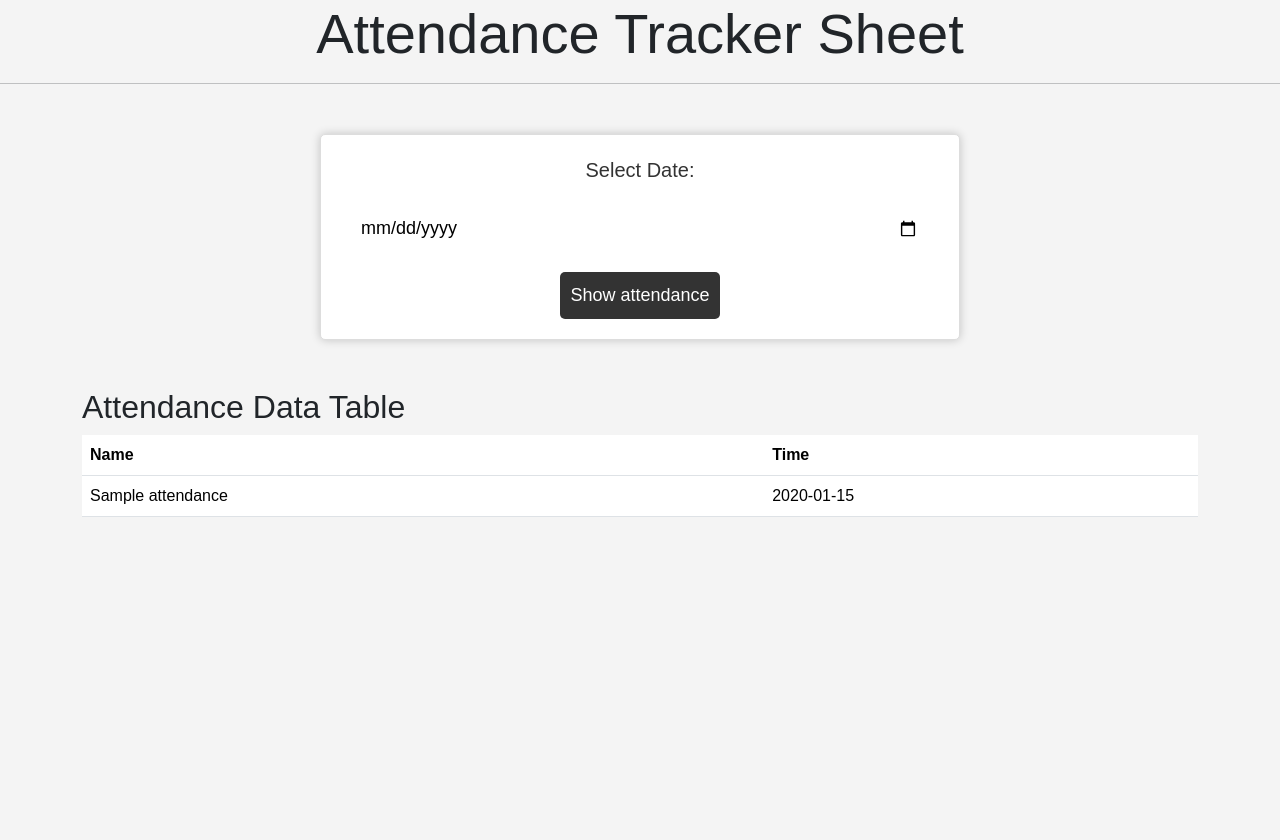
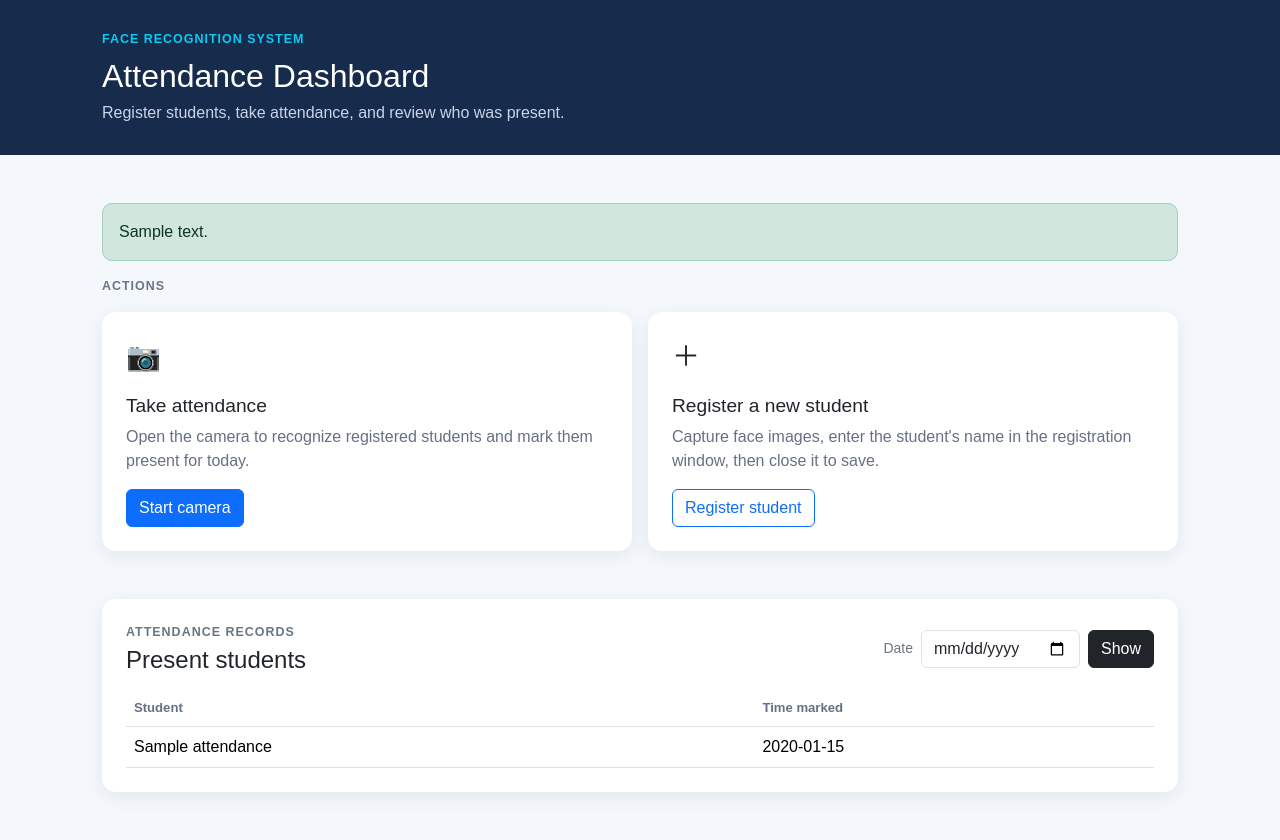
Before and after one commit to Kajal1925/python-project, a Flask app: template templates/index.html in a window 1280 px wide. Before the commit the page ends 517 px from the top, so only its background shows below. Run offline with Flask 3, Linux system fonts and the light colour scheme; the template is opened without the code that fills it: most values are stand-ins (such as "Sample title", 1, 10 or a date in 2020).

Commit message:
Update attendance dashboard

```diff
--- a/app.py
+++ b/app.py
@@ -1,50 +1,127 @@
-from flask import Flask, render_template, request
+from datetime import date, datetime
+import os
 import sqlite3
-from datetime import datetime
+import subprocess
+import sys
 import threading
-import os
-import shutil
-import subprocess
+import webbrowser
 
+from flask import Flask, jsonify, redirect, render_template, request, url_for
+
+
+BASE_DIR = os.path.dirname(os.path.abspath(__file__))
+DATABASE_PATH = os.path.join(BASE_DIR, "attendance.db")
 app = Flask(__name__)
 
-@app.route('/')
-def index():
-    return render_template('index.html', selected_date='', no_data=False)
-
-@app.route('/attendance', methods=['POST'])
-def attendance():
-    selected_date = request.form.get('selected_date')
-    selected_date_obj = datetime.strptime(selected_date, '%Y-%m-%d')
-    formatted_date = selected_date_obj.strftime('%Y-%m-%d')
-
-    conn = sqlite3.connect('attendance.db')
-    cursor = conn.cursor()
-
-    cursor.execute("SELECT name, time FROM attendance WHERE date = ?", (formatted_date,))
-    attendance_data = cursor.fetchall()
-
-    conn.close()
-
-    if not attendance_data:
-        return render_template('index.html', selected_date=selected_date, no_data=True)
-
-    return render_template('index.html', selected_date=selected_date, attendance_data=attendance_data)
+task_lock = threading.Lock()
+task_state = {"status": "idle", "name": "", "message": "", "error": ""}
 
 
-if __name__ == '__main__':
-    url = 'http://127.0.0.1:5000'
-    chrome_paths = [
-        shutil.which('chrome'),
-        os.path.expandvars(r"%ProgramFiles%\Google\Chrome\Application\chrome.exe"),
-        os.path.expandvars(r"%ProgramFiles(x86)%\Google\Chrome\Application\chrome.exe"),
-        os.path.expandvars(r"%LocalAppData%\Google\Chrome\Application\chrome.exe"),
-    ]
-    chrome = next((path for path in chrome_paths if path and os.path.isfile(path)), None)
+def get_connection():
+    return sqlite3.connect(DATABASE_PATH)
 
-    if chrome:
-        threading.Timer(1, lambda: subprocess.Popen([chrome, url])).start()
-    else:
-        print("Chrome was not found. Add chrome.exe to PATH or install Chrome.")
 
-    app.run(debug=True, use_reloader=False)
+def initialize_database():
+    conn = get_connection()
+    try:
+        conn.execute(
+            "CREATE TABLE IF NOT EXISTS attendance "
+            "(name TEXT, time TEXT, date DATE, UNIQUE(name, date))"
+        )
+        conn.commit()
+    finally:
+        conn.close()
+
+
+def run_script(script_name):
+    return subprocess.run(
+        [sys.executable, os.path.join(BASE_DIR, script_name)],
+        cwd=BASE_DIR,
+        capture_output=True,
+        text=True,
+        check=False,
+    )
+
+
+def run_task(task_name):
+    try:
+        if task_name == "register":
+            capture = run_script("get_faces_from_camera_tkinter.py")
+            if capture.returncode != 0:
+                raise RuntimeError(capture.stderr.strip() or "The face registration window closed with an error.")
+
+            extraction = run_script("features_extraction_to_csv.py")
+            if extraction.returncode != 0:
+                raise RuntimeError(extraction.stderr.strip() or "Could not update the face recognition data.")
+            message = "Registration finished and face data was updated. You can register another student or take attendance."
+        else:
+            attendance = run_script("attendance_taker.py")
+            if attendance.returncode != 0:
+                raise RuntimeError(attendance.stderr.strip() or "The attendance camera closed with an error.")
+            message = "Attendance session finished. Present students are listed below."
+
+        with task_lock:
+            task_state.update(status="done", message=message, error="")
+    except Exception as exc:
+        with task_lock:
+            task_state.update(status="error", message="The operation could not be completed.", error=str(exc)[-1500:])
+
+
+def start_task(task_name):
+    with task_lock:
+        if task_state["status"] == "running":
+            return False
+        task_state.update(status="running", name=task_name, message="Starting…", error="")
+        threading.Thread(target=run_task, args=(task_name,), daemon=True).start()
+        return True
+
+
+@app.route("/")
+def index():
+    selected_date = request.args.get("date") or date.today().isoformat()
+    try:
+        selected_date = datetime.strptime(selected_date, "%Y-%m-%d").date().isoformat()
+    except ValueError:
+        selected_date = date.today().isoformat()
+
+    conn = get_connection()
+    try:
+        rows = conn.execute(
+            "SELECT name, time FROM attendance WHERE date = ? ORDER BY time, name",
+            (selected_date,),
+        ).fetchall()
+    finally:
+        conn.close()
+
+    with task_lock:
+        current_task = dict(task_state)
+    return render_template(
+        "index.html",
+        selected_date=selected_date,
+        attendance_data=rows,
+        task=current_task,
+    )
+
+
+@app.post("/register")
+def register():
+    start_task("register")
+    return redirect(url_for("index"))
+
+
+@app.post("/take-attendance")
+def take_attendance():
+    start_task("attendance")
+    return redirect(url_for("index"))
+
+
+@app.get("/task-status")
+def task_status():
+    with task_lock:
+        return jsonify(task_state)
+
+
+if __name__ == "__main__":
+    initialize_database()
+    threading.Timer(1, lambda: webbrowser.open("http://127.0.0.1:5000")).start()
+    app.run(debug=False, use_reloader=False)
--- a/templates/index.html
+++ b/templates/index.html
@@ -3,117 +3,113 @@
 <head>
     <meta charset="utf-8">
     <meta name="viewport" content="width=device-width, initial-scale=1">
-        <title>Attendance Tracker Sheet</title>
+    <title>Face Attendance Dashboard</title>
     <link href="https://cdn.jsdelivr.net/npm/bootstrap@5.3.1/dist/css/bootstrap.min.css" rel="stylesheet">
     <style>
-            body {
-                font-family: Arial, sans-serif;
-                background-color: #f4f4f4;
-            }
-            form {
-                margin-top: 50px;
-                display: flex;
-                flex-direction: column;
-                align-items: center;
-                border: 1px solid #ddd;
-                padding: 20px;
-                border-radius: 5px;
-                box-shadow: 0px 0px 10px rgba(0, 0, 0, 0.2);
-                background-color: #fff;
-                width: 50%;
-                margin-left: auto;
-                margin-right: auto;
-            }
-            label {
-                font-size: 20px;
-                margin-bottom: 10px;
-                color: #333;
-            }
-            input[type="date"] {
-                padding: 10px 20px;
-                border-radius: 5px;
-                border: none;
-                margin-bottom: 20px;
-                font-size: 18px;
-                width: 100%;
-                box-sizing: border-box;
-                margin-top: 10px;
-                margin-bottom: 20px;
-            }
-            button[type="submit"] {
-                background-color: #333;
-                color: #fff;
-                border: none;
-                padding: 10px;
-                border-radius: 5px;
-                cursor: pointer;
-                font-size: 18px;
-            }
-            button[type="submit"]:hover {
-                background-color: #555;
-            }
+        :root { color-scheme: light; }
+        body { min-height: 100vh; background: #f4f7fb; color: #182230; font-family: Arial, sans-serif; }
+        .topbar { background: #172b4d; color: white; padding: 30px 0; }
+        .topbar p { color: #c8d5e8; margin: 6px 0 0; }
+        .dashboard { max-width: 1100px; }
+        .action-card, .present-card { border: 0; border-radius: 14px; box-shadow: 0 5px 20px #15253b12; }
+        .action-card { height: 100%; }
+        .action-card .card-body { padding: 24px; }
+        .action-card h2 { font-size: 1.2rem; }
+        .action-card p { color: #667085; min-height: 48px; }
+        .section-label { color: #697586; font-size: .78rem; font-weight: 700; letter-spacing: .08em; text-transform: uppercase; }
+        .table thead th { color: #667085; font-size: .82rem; font-weight: 600; }
+        .empty { color: #667085; padding: 35px 10px; text-align: center; }
+        .status-box { border-radius: 10px; }
     </style>
 </head>
 <body>
-        <div class="jumbotron text-center">
-            <h1 class="display-4">Attendance Tracker Sheet</h1>
+    <header class="topbar">
+        <div class="container dashboard">
+            <div class="section-label text-info">Face recognition system</div>
+            <h1 class="h2 mt-2 mb-0">Attendance Dashboard</h1>
+            <p>Register students, take attendance, and review who was present.</p>
         </div>
-        <hr>
+    </header>
 
-        <form action="/attendance" method="POST" id="attn-form">
-            <label for="selected_date">Select Date: </label>
-            <input type="date" id="selected_date" name="selected_date" required value="{{ selected_date }}">
-            <button type="submit" class="btn btn-outline-success">Show attendance</button>
-        </form>
-
-    <div class="container mt-5">
-        {% if no_data %}
-        <div class="alert alert-warning" role="alert">
-            No attendance data available for the selected date.
+    <main class="container dashboard py-4 py-md-5">
+        {% if task.status == 'running' %}
+        <div class="alert alert-primary status-box d-flex align-items-center" role="status" id="task-status">
+            <span class="spinner-border spinner-border-sm me-3" aria-hidden="true"></span>
+            <div><strong>{{ 'Registering a student' if task.name == 'register' else 'Taking attendance' }}</strong><br>{{ task.message }}</div>
         </div>
+        {% elif task.status == 'done' %}
+        <div class="alert alert-success status-box" id="task-status">{{ task.message }}</div>
+        {% elif task.status == 'error' %}
+        <div class="alert alert-danger status-box" id="task-status"><strong>{{ task.message }}</strong>{% if task.error %}<br><small>{{ task.error }}</small>{% endif %}</div>
         {% endif %}
 
-        <h2>Attendance Data Table</h2>
-        <table class="table">
-            <thead>
-                <tr>
-                    <th scope="col">Name</th>
-                    <th scope="col">Time</th>
-                </tr>
-            </thead>
-            <tbody>
-                {% for name, time in attendance_data %}
-                <tr>
-                    <td>{{ name }}</td>
-                    <td>{{ time }}</td>
-                </tr>
-                {% endfor %}
-            </tbody>
+        <div class="section-label mb-3">Actions</div>
+        <div class="row g-3 mb-5">
+            <div class="col-md-6">
+                <section class="card action-card">
+                    <div class="card-body">
+                        <div class="fs-3 mb-3" aria-hidden="true">📷</div>
+                        <h2>Take attendance</h2>
+                        <p>Open the camera to recognize registered students and mark them present for today.</p>
+                        <form method="post" action="{{ url_for('take_attendance') }}">
+                            <button class="btn btn-primary" type="submit" {% if task.status == 'running' %}disabled{% endif %}>Start camera</button>
+                        </form>
+                    </div>
+                </section>
+            </div>
+            <div class="col-md-6">
+                <section class="card action-card">
+                    <div class="card-body">
+                        <div class="fs-3 mb-3" aria-hidden="true">＋</div>
+                        <h2>Register a new student</h2>
+                        <p>Capture face images, enter the student's name in the registration window, then close it to save.</p>
+                        <form method="post" action="{{ url_for('register') }}">
+                            <button class="btn btn-outline-primary" type="submit" {% if task.status == 'running' %}disabled{% endif %}>Register student</button>
+                        </form>
+                    </div>
+                </section>
+            </div>
+        </div>
+
+        <section class="card present-card">
+            <div class="card-body p-3 p-md-4">
+                <div class="d-flex flex-column flex-sm-row justify-content-between align-items-sm-center gap-3 mb-3">
+                    <div>
+                        <div class="section-label">Attendance records</div>
+                        <h2 class="h4 mt-1 mb-0">Present students</h2>
+                    </div>
+                    <form method="get" action="{{ url_for('index') }}" class="d-flex align-items-center gap-2">
+                        <label for="date" class="small text-secondary">Date</label>
+                        <input class="form-control" type="date" id="date" name="date" value="{{ selected_date }}" required>
+                        <button class="btn btn-dark" type="submit">Show</button>
+                    </form>
+                </div>
+                {% if attendance_data %}
+                <div class="table-responsive">
+                    <table class="table align-middle mb-0">
+                        <thead><tr><th scope="col">Student</th><th scope="col">Time marked</th></tr></thead>
+                        <tbody>{% for name, time in attendance_data %}<tr><td>{{ name }}</td><td>{{ time }}</td></tr>{% endfor %}</tbody>
                     </table>
                 </div>
-
-
-
-
-
-
-
-
-
-
-
-
-
-
-
-
-
-
-
-
-
-
-
-    <script src="https://cdn.jsdelivr.net/npm/bootstrap@5.3.1/dist/js/bootstrap.bundle.min.js" integrity="sha384-HwwvtgBNo3bZJJLYd8oVXjrBZt8cqVSpeBNS5n7C8IVInixGAoxmnlMuBnhbgrkm" crossorigin="anonymous"></script>
+                {% else %}
+                <div class="empty">No students are marked present on {{ selected_date }}.</div>
+                {% endif %}
+            </div>
+        </section>
+    </main>
+    {% if task.status == 'running' %}
+    <script>
+        const statusTimer = setInterval(async () => {
+            try {
+                const response = await fetch("{{ url_for('task_status') }}", { cache: "no-store" });
+                const task = await response.json();
+                if (task.status !== "running") {
+                    clearInterval(statusTimer);
+                    window.location.reload();
+                }
+            } catch (_) { /* The dashboard can be refreshed manually if polling is interrupted. */ }
+        }, 2000);
+    </script>
+    {% endif %}
 </body>
 </html>
```
Also changed, not shown: README.md. Lines whose indentation alone changed are shown as unchanged.
